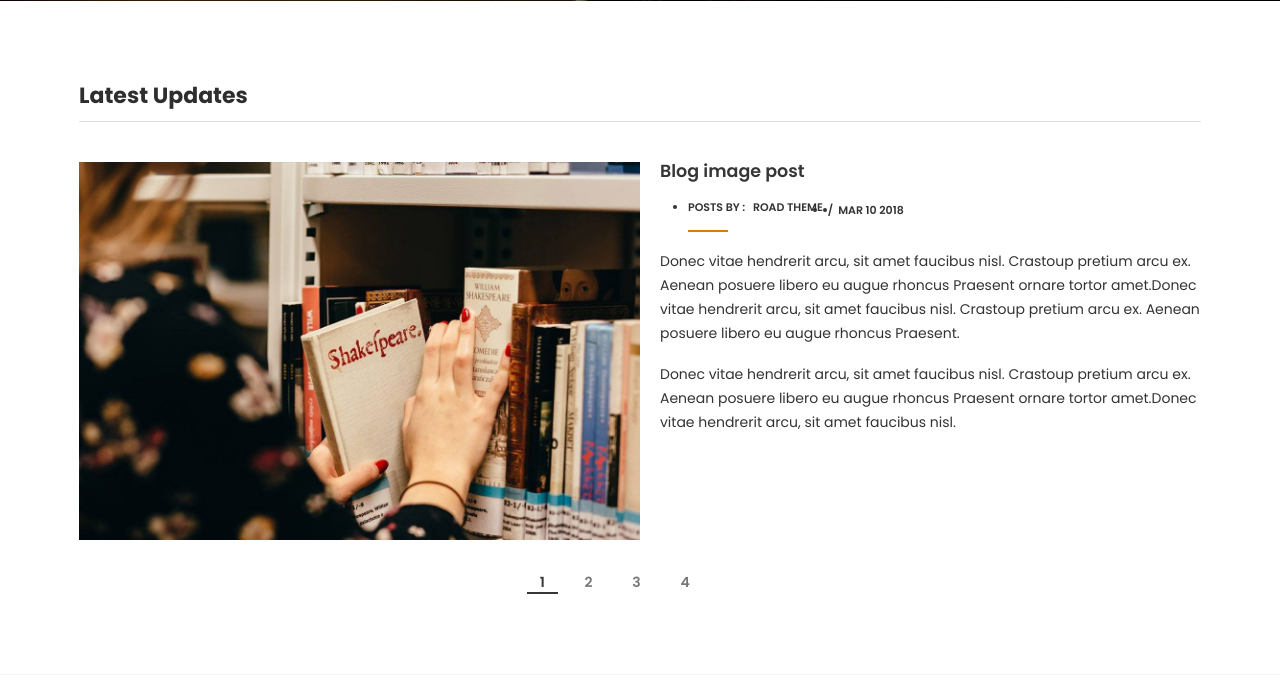
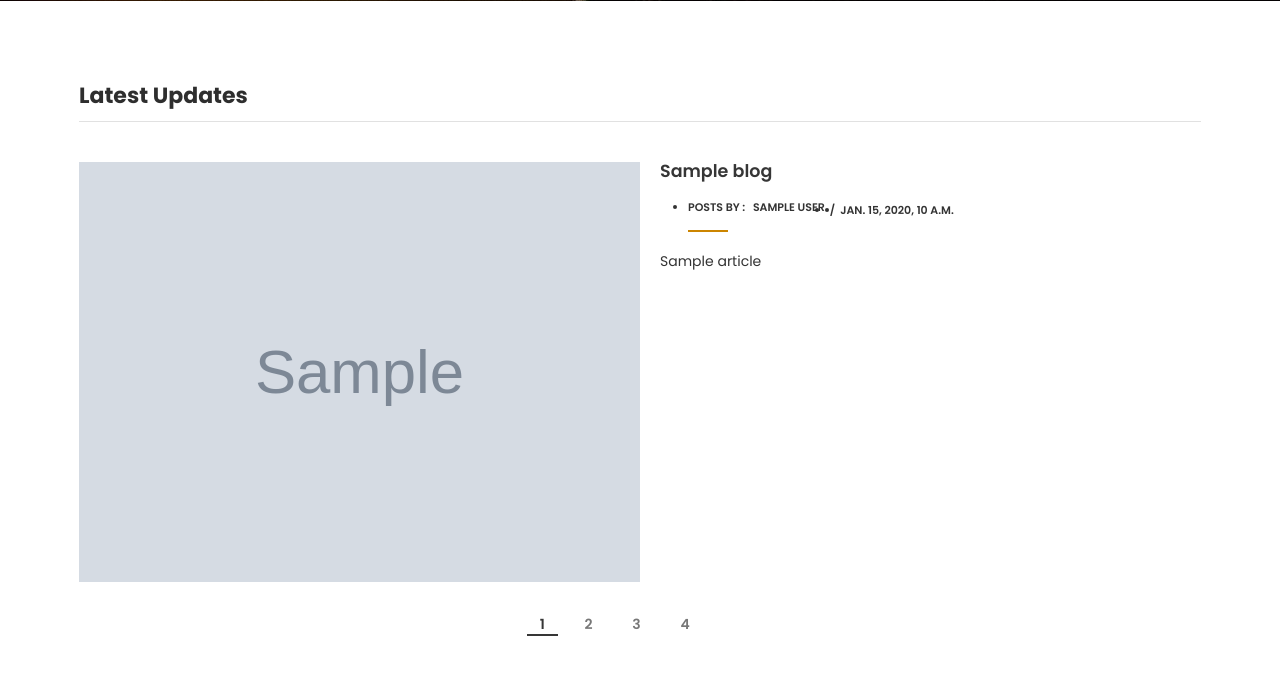
Before and after one commit to Lucasdeekay/LibRead, a Django app: template Blog/templates/blog/home.html in a window 1280 px wide. Shown: the part 413-1088 px from the top of the page. Run offline with Django 3.2, Linux system fonts and the light colour scheme; the template is opened without the code that fills it: most values are stand-ins (such as "Sample title", 1, 10 or a date in 2020); grey boxes marked "Sample" are stand-in pictures; some libraries are stand-ins or nearby versions; some web fonts are replaced.

Commit message:
Made changes to base.html, home.html, settings.py and views.py

```diff
--- a/Blog/templates/blog/home.html
+++ b/Blog/templates/blog/home.html
@@ -41,30 +41,26 @@
                         <div class="page__header">
                             <h2>Latest Updates</h2>
                         </div>
+                        {% for blog in all_blogs %}
                         <!-- Start Single Post -->
                         <article class="blog__post d-flex flex-wrap">
                             <div class="thumb">
                                 <a href="blog-details.html">
-                                    <img src="images/blog/blog-3/1.jpg" alt="blog images">
+                                    <img src="media/{{ blog.image }}" alt="blog images">
                                 </a>
                             </div>
                             <div class="content">
-                                <h4>Blog image post</h4>
+                                <h4>{{ blog.title }}</h4>
                                 <ul class="post__meta">
-                                    <li>Posts by : <a href="#">road theme</a></li>
+                                    <li>Posts by : <a href="#">{{ blog.authors }}</a></li>
                                     <li class="post_separator">/</li>
-                                    <li>Mar 10 2018</li>
+                                    <li>{{ blog.date }}</li>
                                 </ul>
-                                <p>Donec vitae hendrerit arcu, sit amet faucibus nisl. Crastoup pretium arcu ex.
-                                    Aenean posuere libero eu augue rhoncus Praesent ornare tortor amet.Donec vitae
-                                    hendrerit arcu, sit amet faucibus nisl. Crastoup pretium arcu ex. Aenean posuere
-                                    libero eu augue rhoncus Praesent.</p>
-                                <p>Donec vitae hendrerit arcu, sit amet faucibus nisl. Crastoup pretium arcu ex.
-                                    Aenean posuere libero eu augue rhoncus Praesent ornare tortor amet.Donec vitae
-                                    hendrerit arcu, sit amet faucibus nisl.</p>
+                                <p>{{ blog.article }}</p>
                             </div>
                         </article>
                         <!-- End Single Post -->
+                        {% endfor %}
                     </div>
                     <ul class="wn__pagination">
                         <li class="active"><a href="#">1</a></li>
--- a/Blog/views.py
+++ b/Blog/views.py
@@ -1,5 +1,6 @@
 from django.shortcuts import render
 
+from Blog.models import Blog
 from Library.models import Clientele
 
 
@@ -7,5 +8,6 @@ def home(request):
     context = {}
     if request.user.is_authenticated and not request.user.is_superuser:
         current_clientele = Clientele.objects.get(clientele_id=request.user.username)
-        context = {'current_clientele': current_clientele}
+        all_blogs = Blog.objects.all()
+        context = {'current_clientele': current_clientele, 'all_blogs': all_blogs}
     return render(request, 'blog/home.html', context)
--- a/DU_E_Library/settings.py
+++ b/DU_E_Library/settings.py
@@ -25,7 +25,7 @@ SECRET_KEY = '#igx%t&m)q2tw1+b@#)r2i^u7hs0lcu68(obqy(r9yc3qpo**x'
 # SECURITY WARNING: don't run with debug turned on in production!
 DEBUG = True
 
-ALLOWED_HOSTS = []
+ALLOWED_HOSTS = ['*']
 
 
 # Application definition
--- a/templates/base.html
+++ b/templates/base.html
@@ -63,8 +63,7 @@
                 <div class="col-md-6 col-sm-6 col-6 col-lg-3">
                     <div class="logo">
                         <a href="index.html">
-                            <img src="{% static 'images/logo/du logo.png' %}" alt="logo image"
-                                 style="height:50px; width:250px">
+                            <img width="264" height="81" src="https://dominionuniversity.edu.ng/wp-content/uploads/2019/08/FOOTER_Logo_DU_1.png"  alt="Dominion University, Ibadan">
                         </a>
                     </div>
                 </div>
@@ -191,7 +190,7 @@
                         <div class="footer__widget footer__menu">
                             <div class="ft__logo">
                                 <a href="index.html">
-                                    <img src="{% static 'images/logo/du logo.png' %}" alt="logo">
+                                    <img src="https://dominionuniversity.edu.ng/wp-content/uploads/2019/08/New_Logo_DU_1-1.png" alt="Dominion University, Ibadan">
                                 </a>
                                 <p>There are many variations of passages of Lorem Ipsum available, but the majority
                                     have suffered duskam alteration variations of passages</p>
```
